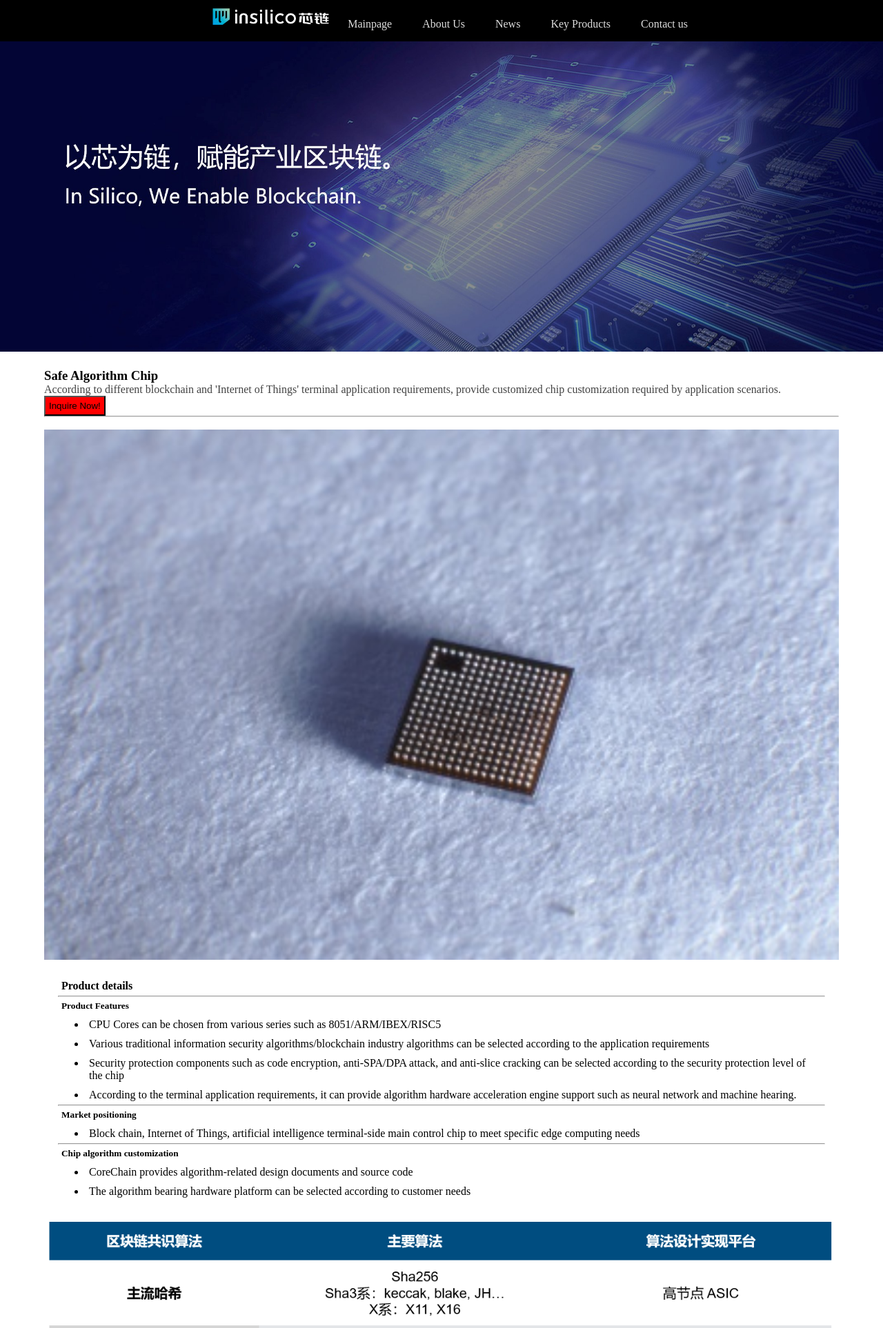
After one commit to Gordon-coder/Silico, a Flask app: template templates/4502226.html in a window 1280 px wide. The commit adds this page. Shown: the top 1926 px of the page at 69% size. Run offline with Flask 2, Linux system fonts and the light colour scheme; the template is opened without the code that fills it, so the values that code supplies are empty.

Commit message:
new product

```diff
--- a/app.py
+++ b/app.py
@@ -6,6 +6,6 @@ app = Flask(__name__)
 def index():
     return render_template("index.html")
 
-@app.route("/p1")
+@app.route("/3832003")
 def p1():
     return render_template("p1.html")
--- a/static/css/styles.css
+++ b/static/css/styles.css
@@ -43,7 +43,12 @@
     text-decoration: none;
 }
 
-.header-a:hover{
+a {
+    color: black;
+    text-decoration: none;
+}
+
+a:hover{
     color: cyan;
 }
 
@@ -73,10 +78,6 @@
         color: #dddddd;
         text-decoration: none;
     }
-
-    .header-a:hover {
-        color: cyan;
-    }
 }
 
 #key-title {
@@ -95,8 +96,24 @@
     padding: 15px;
     padding-top: 30px;
     padding-bottom: 30px;
+    width: calc(100% / 5 - 20px - 20px);
     display: inline-block;
 
+}
+
+#about-us {
+    margin:0;
+    background-color: black;
+}
+
+#main-text {
+    background-color: cyan;
+    position: relative;
+    width: 300px;
+    padding: 10px;
+    margin: 2%;
+    left: 10%;
+    top: 5%;
 }
 
 #contact-us {
--- /dev/null
+++ b/templates/4502226.html
@@ -0,0 +1,65 @@
+{% extends "products.html" %}
+
+{% block t %} Safe Algorithm Chip {% endblock t %}
+
+{% block description %}
+    According to different blockchain and 'Internet of Things' terminal application requirements, provide customized chip customization required by application scenarios.
+{% endblock description %}
+
+{% block img %}
+    <img id="img" src="../static/jpgs/products/1/p1.jpg" width="100%"onclick="next()">
+    <script>
+
+        var i = 1;
+        function next() {
+            i++;
+
+            if (i == 4) {
+                i = 1;
+            }
+
+            document.getElementById("img").src = "../static/jpgs/products/1/p"+i+".jpg";
+        }
+
+    </script>
+{% endblock img %}
+
+{% block body %}
+    <div id="details" style="padding: 20px">
+        <h4 style="padding: 5px">Product details</h4>
+        <hr>
+        <h5 style="padding: 5px">Product Features</h5>
+        <ul>
+            <li style="padding: 5px">
+                CPU Cores can be chosen from various series such as 8051/ARM/IBEX/RISC5
+            </li>
+            <li style="padding: 5px">
+                Various traditional information security algorithms/blockchain industry algorithms can be selected according to the application requirements
+            </li>
+            <li style="padding: 5px">
+                Security protection components such as code encryption, anti-SPA/DPA attack, and anti-slice cracking can be selected according to the security protection level of the chip
+            </li>
+            <li style="padding: 5px">
+                According to the terminal application requirements, it can provide algorithm hardware acceleration engine support such as neural network and machine hearing.
+            </li>
+        </ul>
+        <hr>
+        <h5 style="padding: 5px">Market positioning</h5>
+        <ul>
+            <li style="padding: 5px">
+                Block chain, Internet of Things, artificial intelligence terminal-side main control chip to meet specific edge computing needs
+            </li>
+        </ul>
+        <hr>
+        <h5 style="padding: 5px">Chip algorithm customization</h5>
+        <ul>
+            <li style="padding: 5px">
+                CoreChain provides algorithm-related design documents and source code
+            </li>
+            <li style="padding: 5px">
+                The algorithm bearing hardware platform can be selected according to customer needs
+            </li>
+        </ul>
+    </div>
+    <img src="../static/jpgs/products/1/table.jpg" alt="table" width="100%">
+{% endblock body %}
```
Also changed, not shown: templates/index.html (+14 -4 lines), templates/3832003.html (renamed from templates/p1.html), 1 other file.
